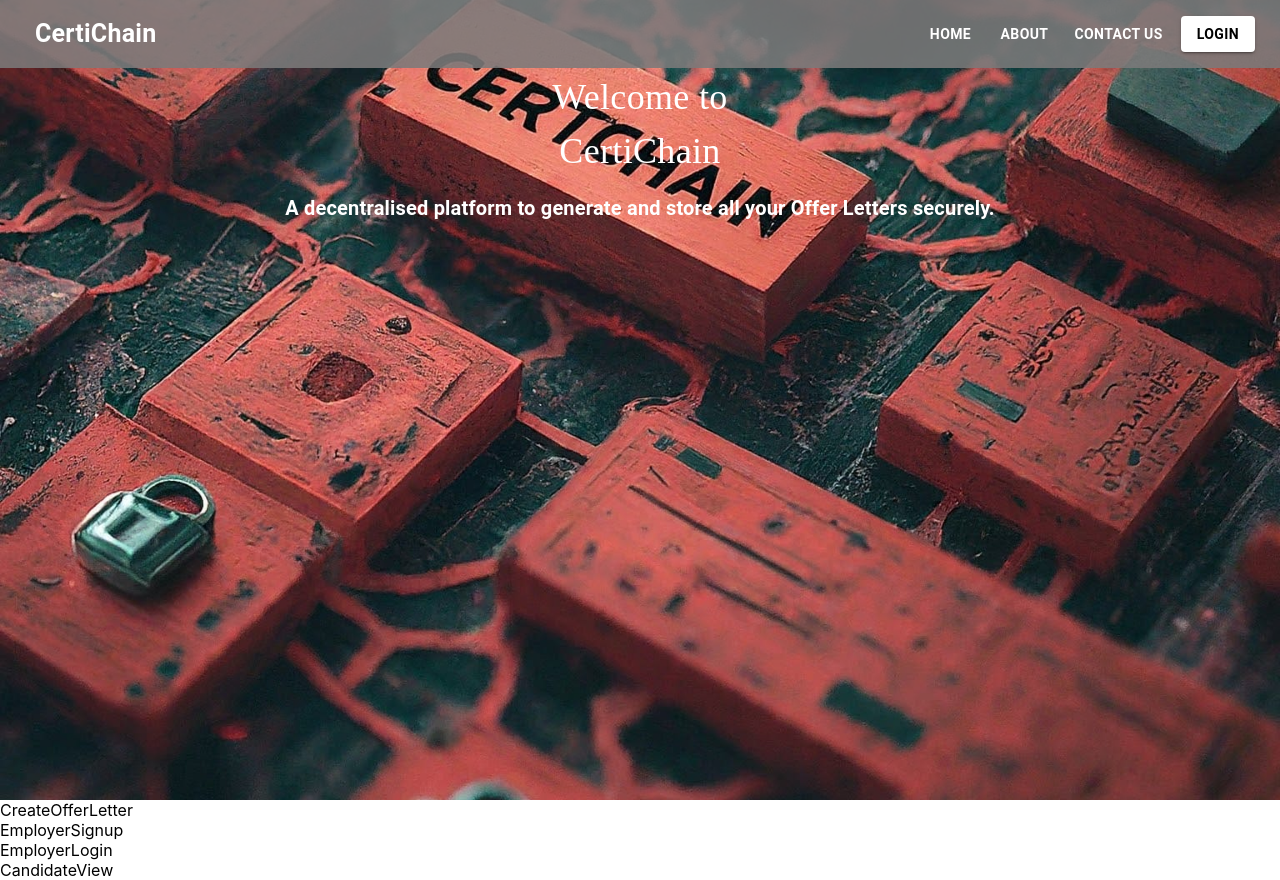
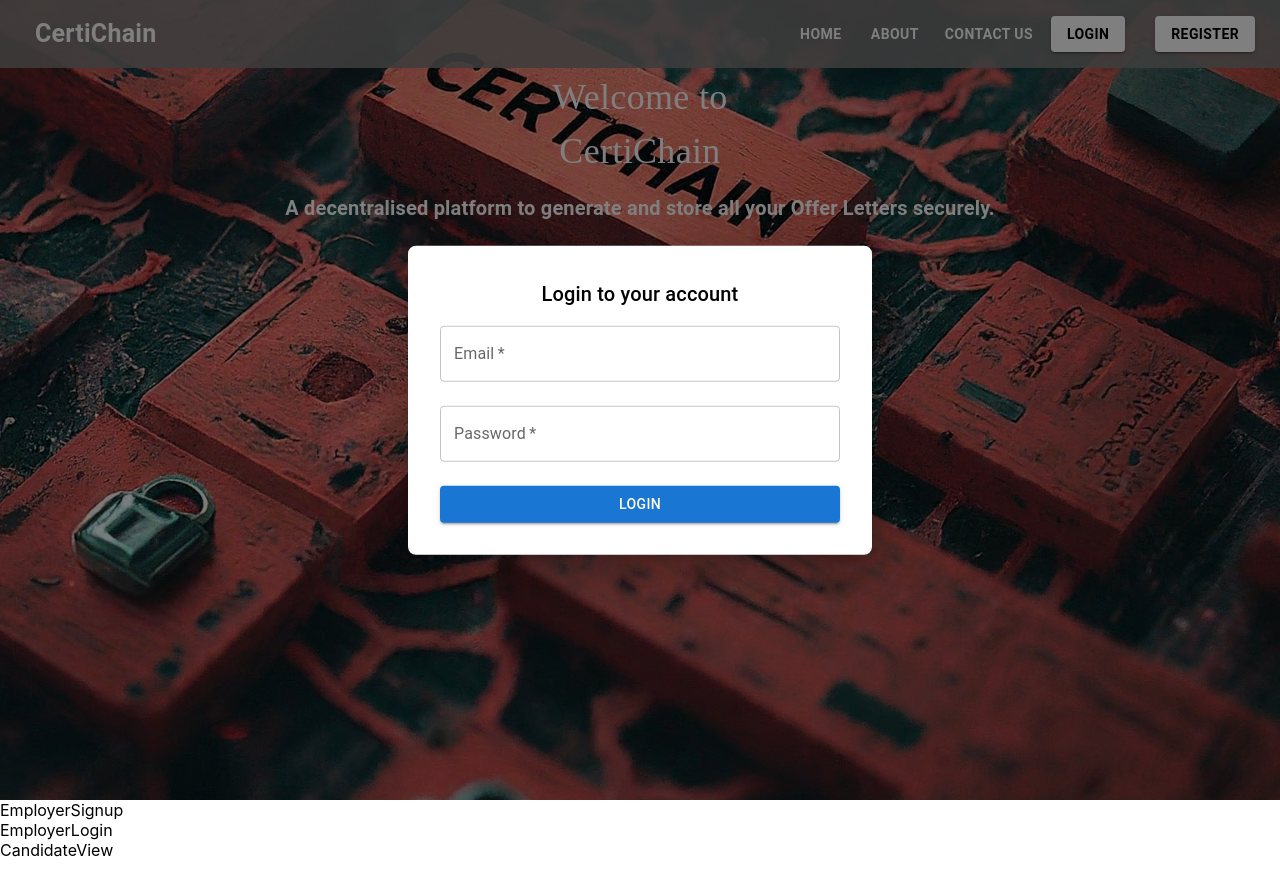
Before and after one commit to Kanai2003/CertiChain, a React (Create React App) app in the folder client/: page / in a window 1280 px wide. Both pictures are taken after a click on the button "LOGIN". Built offline with nearby package versions, Linux system fonts and the light colour scheme; a web font is replaced by a local one.

Commit message:
chore: Add axios dependency and update Navbar component

```diff
--- a/client/package.json
+++ b/client/package.json
@@ -10,6 +10,7 @@
     "@testing-library/jest-dom": "^5.17.0",
     "@testing-library/react": "^13.4.0",
     "@testing-library/user-event": "^13.5.0",
+    "axios": "^1.7.2",
     "mui": "^0.0.1",
     "react": "^18.3.1",
     "react-dom": "^18.3.1",
--- /dev/null
+++ b/client/src/components/Home/Auth/Login.jsx
@@ -0,0 +1,122 @@
+import React, { useState } from 'react';
+import {
+  Modal,
+  Box,
+  Typography,
+  TextField,
+  Button,
+  CircularProgress,
+  Alert
+} from '@mui/material';
+import axios from 'axios';
+
+import { BASE_URL } from '../../../constant';
+
+const style = {
+  position: 'absolute',
+  top: '50%',
+  left: '50%',
+  transform: 'translate(-50%, -50%)',
+  width: 400,
+  bgcolor: 'background.paper',
+  boxShadow: 24,
+  p: 4,
+  borderRadius: 2,
+};
+
+
+const LoginModal = ({ isOpen, setIsOpen }) => {
+  const [formData, setFormData] = useState({
+    email: '',
+    password: ''
+  });
+
+  const [loading, setLoading] = useState(false);
+  const [error, setError] = useState(null);
+  const [success, setSuccess] = useState(null);
+
+  const handleChange = (e) => {
+    const { name, value } = e.target;
+    setFormData({
+      ...formData,
+      [name]: value
+    });
+  };
+
+  const handleSubmit = async (e) => {
+    e.preventDefault();
+    setLoading(true);
+    setError(null);
+    setSuccess(null);
+
+    try {
+      const response = await axios.post(`${BASE_URL}/api/auth/login`, formData, {
+        withCredentials: true
+      });
+
+      setSuccess(response.data.message);
+      setFormData({
+        email: '',
+        password: ''
+      });
+
+      setTimeout(() => {
+        setSuccess(null);
+        setIsOpen(false);
+      }, 2000);
+    } catch (err) {
+      setError(err.response?.data?.message || 'Something went wrong!');
+    } finally {
+      setLoading(false);
+    }
+  };
+
+  return (
+    <Modal
+      open={isOpen}
+      onClose={() => setIsOpen(false)}
+    >
+      <Box sx={style}>
+        <Typography  variant="h6" textAlign={'center'}>
+          Login to your account
+        </Typography>
+        {error && <Alert severity="error" sx={{ mt: 2 }}>{error}</Alert>}
+        {success && <Alert severity="success" sx={{ mt: 2 }}>{success}</Alert>}
+        <form onSubmit={handleSubmit}>
+          <TextField
+            margin="normal"
+            required
+            fullWidth
+            label="Email"
+            name="email"
+            type="email"
+            value={formData.email}
+            onChange={handleChange}
+          />
+          <TextField
+            margin="normal"
+            required
+            fullWidth
+            label="Password"
+            name="password"
+            type="password"
+            value={formData.password}
+            onChange={handleChange}
+          />
+          <Button
+            type="submit"
+            fullWidth
+            variant="contained"
+            color="primary"
+            sx={{ mt: 2 }}
+            disabled={loading}
+          >
+            {loading ? <CircularProgress size={24} /> : 'Login'}
+          </Button>
+        </form>
+      </Box>
+    </Modal>
+  );
+};
+
+export default LoginModal;
--- /dev/null
+++ b/client/src/components/Home/Auth/Register.jsx
@@ -0,0 +1,191 @@
+import React, { useState } from 'react';
+import {
+  Modal,
+  Box,
+  Typography,
+  TextField,
+  Button,
+  MenuItem,
+  CircularProgress,
+  Alert
+} from '@mui/material';
+import axios from 'axios';
+
+import { BASE_URL } from '../../../constant';
+
+const style = {
+  position: 'absolute',
+  top: '50%',
+  left: '50%',
+  transform: 'translate(-50%, -50%)',
+  width: 400,
+  bgcolor: 'background.paper',
+  boxShadow: 24,
+  p: 4,
+  borderRadius: 2,
+};
+
+const roles = ['organization', 'candidate'];
+
+
+const RegistrationModal = ({ isOpen, setIsOpen }) => {
+  const [formData, setFormData] = useState({
+    name: '',
+    email: '',
+    mobile: '',
+    role: '',
+    address: '',
+    password: '',
+    confirmPassword: ''
+  });
+
+  const [loading, setLoading] = useState(false);
+  const [error, setError] = useState(null);
+  const [success, setSuccess] = useState(null);
+
+  const handleChange = (e) => {
+    const { name, value } = e.target;
+    setFormData({
+      ...formData,
+      [name]: value
+    });
+  };
+
+  const handleSubmit = async (e) => {
+    e.preventDefault();
+    setLoading(true);
+    setError(null);
+    setSuccess(null);
+
+    try {
+        if (formData.password !== formData.confirmPassword) {
+            return setError('Passwords do not match');
+        }
+      const response = await axios.post(`${BASE_URL}/api/auth/register`, formData, {
+        withCredentials: true
+      });
+
+      setSuccess(response.data.message);
+      setFormData({
+        name: '',
+        email: '',
+        mobile: '',
+        role: '',
+        address: '',
+        password: ''
+      });
+
+      setTimeout(() => {
+        setSuccess(null);
+        setIsOpen(false);
+      }, 2000);
+    } catch (err) {
+      setError(err.response?.data?.message || 'Something went wrong!');
+    } finally {
+      setLoading(false);
+    }
+  };
+
+  return (
+    <Modal
+      open={isOpen}
+      onClose={() => setIsOpen(false)}
+    >
+      <Box sx={style}>
+        <Typography  variant="h6" textAlign={'center'}>
+          Create an Account
+        </Typography>
+        {error && <Alert severity="error" sx={{ mt: 2 }}>{error}</Alert>}
+        {success && <Alert severity="success" sx={{ mt: 2 }}>{success}</Alert>}
+        <form onSubmit={handleSubmit}>
+          <TextField
+            margin="normal"
+            required
+            fullWidth
+            label="Name"
+            name="name"
+            value={formData.name}
+            onChange={handleChange}
+          />
+          <TextField
+            margin="normal"
+            required
+            fullWidth
+            label="Email"
+            name="email"
+            type="email"
+            value={formData.email}
+            onChange={handleChange}
+          />
+          <TextField
+            margin="normal"
+            required
+            fullWidth
+            label="Mobile"
+            name="mobile"
+            type="tel"
+            value={formData.mobile}
+            onChange={handleChange}
+          />
+          <TextField
+            margin="normal"
+            required
+            fullWidth
+            select
+            label="Role"
+            name="role"
+            value={formData.role}
+            onChange={handleChange}
+          >
+            {roles.map((role) => (
+              <MenuItem key={role} value={role}>
+                {role}
+              </MenuItem>
+            ))}
+          </TextField>
+          <TextField
+            margin="normal"
+            required
+            fullWidth
+            label="Address"
+            name="address"
+            value={formData.address}
+            onChange={handleChange}
+          />
+          <TextField
+            margin="normal"
+            required
+            fullWidth
+            label="Password"
+            name="password"
+            type="password"
+            value={formData.password}
+            onChange={handleChange}
+          />
+            <TextField
+                margin="normal"
+                required
+                fullWidth
+                label="Confirm Password"
+                name="confirmPassword"
+                type="password"
+                value={formData.confirmPassword}
+                onChange={handleChange}
+                />
+          <Button
+            type="submit"
+            fullWidth
+            variant="contained"
+            color="primary"
+            sx={{ mt: 2 }}
+            disabled={loading}
+          >
+            {loading ? <CircularProgress size={24} /> : 'Register'}
+          </Button>
+        </form>
+      </Box>
+    </Modal>
+  );
+};
+
+export default RegistrationModal;
--- a/client/src/components/Home/Home.jsx
+++ b/client/src/components/Home/Home.jsx
@@ -1,16 +1,21 @@
-import React from 'react'
+import React, { useState } from 'react'
 import Navbar from '../Navbar/Navbar'
 import { Box, Typography } from '@mui/material'
 import './fonts.css'
 import EmployerLogin from './employer-login/EmployerLogin'
 import EmployerSignup from './employer-signup/EmployerSignup.jsx/EmployerSignup'
-import CreateOfferLetter from './create-offer-letter/CreateOfferLetter'
+// import CreateOfferLetter from './create-offer-letter/CreateOfferLetter'
 import CandidateView from './candidate-view/CandidateView'
+import RegistrationModal from './Auth/Register'
+import LoginModal from './Auth/Login'
 
 function Home() {
+  const [isRegisterModalOpen, setIsRegisterModalOpen] = useState(false);
+  const [isLoginModalOpen, setIsLoginModalOpen] = useState(false);
+
   return (
     <Box>
-      <Navbar />
+      <Navbar setIsLoginModalOpen={setIsLoginModalOpen} setIsRegisterModalOpen={setIsRegisterModalOpen} />
       <Box
         sx={{
           width: "100%",
@@ -54,7 +59,8 @@ function Home() {
         </Box>
       </Box>
       <Box>
-          <CreateOfferLetter />
+          <RegistrationModal isOpen={isRegisterModalOpen} setIsOpen={setIsRegisterModalOpen}/>
+          <LoginModal isOpen={isLoginModalOpen} setIsOpen={setIsLoginModalOpen}/>
           <EmployerSignup />
           <EmployerLogin />
           <CandidateView />
--- a/client/src/components/Navbar/Navbar.jsx
+++ b/client/src/components/Navbar/Navbar.jsx
@@ -1,8 +1,9 @@
 import React from "react";
 import { Box, Typography, Button } from "@mui/material";
 
-function Navbar() {
+function Navbar({ setIsRegisterModalOpen, setIsLoginModalOpen}) {
   const user = 0;
+
 
   return (
     <Box
@@ -78,8 +79,10 @@ function Navbar() {
             LOGOUT
           </Button>
         ) : (
+          <>
           <Button
             variant="contained"
+            onClick={() => setIsLoginModalOpen(true)}
             sx={{
               bgcolor: "white",
               color: "black",
@@ -98,6 +101,27 @@ function Navbar() {
           >
             LOGIN
           </Button>
+          <Button
+            variant="contained"
+            onClick={() => setIsRegisterModalOpen(true)}
+            sx={{
+              bgcolor: "white",
+              color: "black",
+              fontWeight: "600",
+              transition: ".3s",
+              marginRight: "30px",
+              "&:hover": {
+                backgroundColor: "gray",
+                color: "white",
+                display: {
+                  transform: "translateY(-5px)",
+                },
+              },
+            }}
+          >
+            Register
+          </Button>
+          </>
         )}
       </Box>
     </Box>
--- /dev/null
+++ b/client/src/constant.js
@@ -0,0 +1 @@
+export const BASE_URL = 'http://localhost:4000';
```
Also changed, not shown: 1 other file (tests, documents, lock files or other folders).
